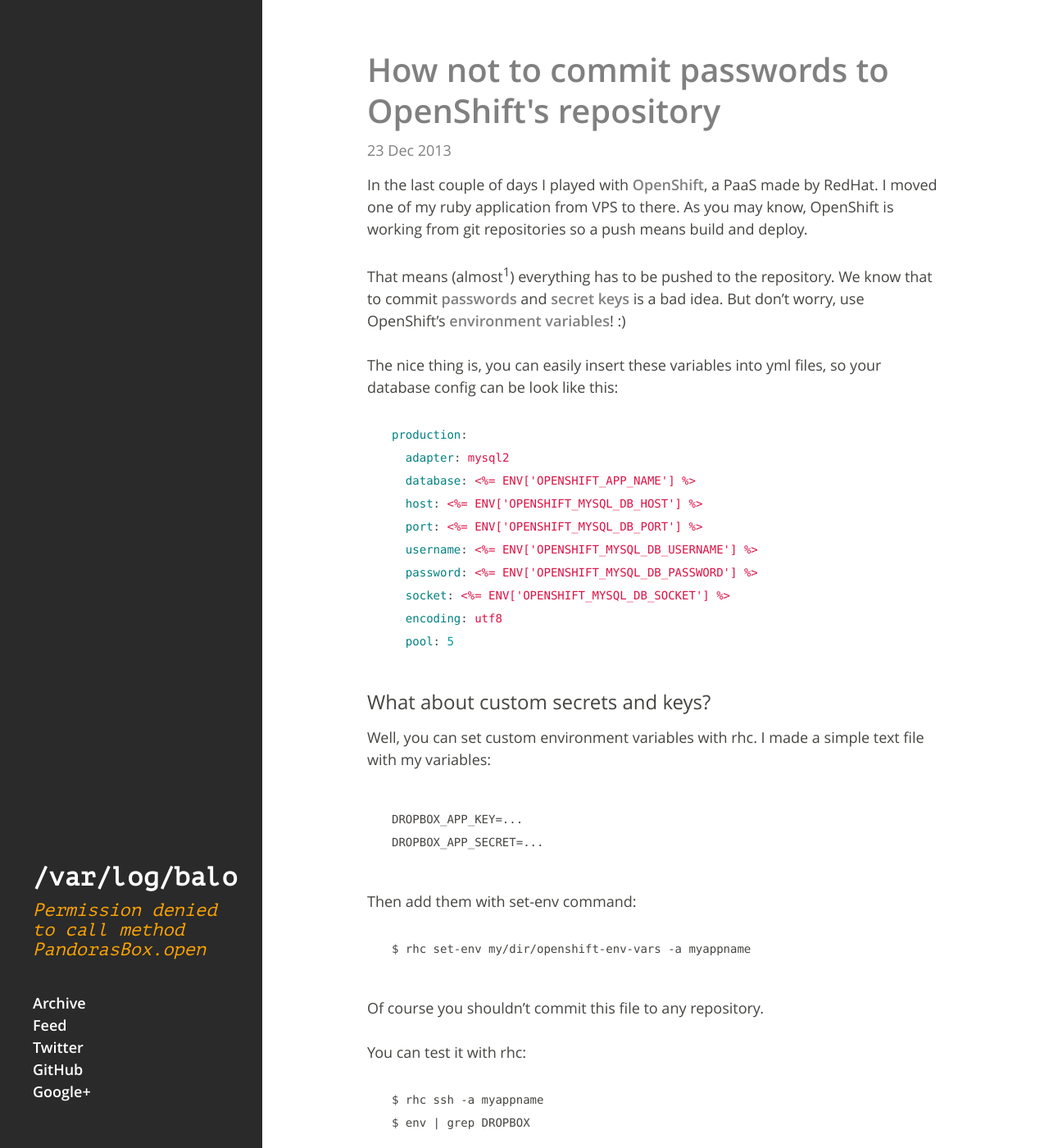
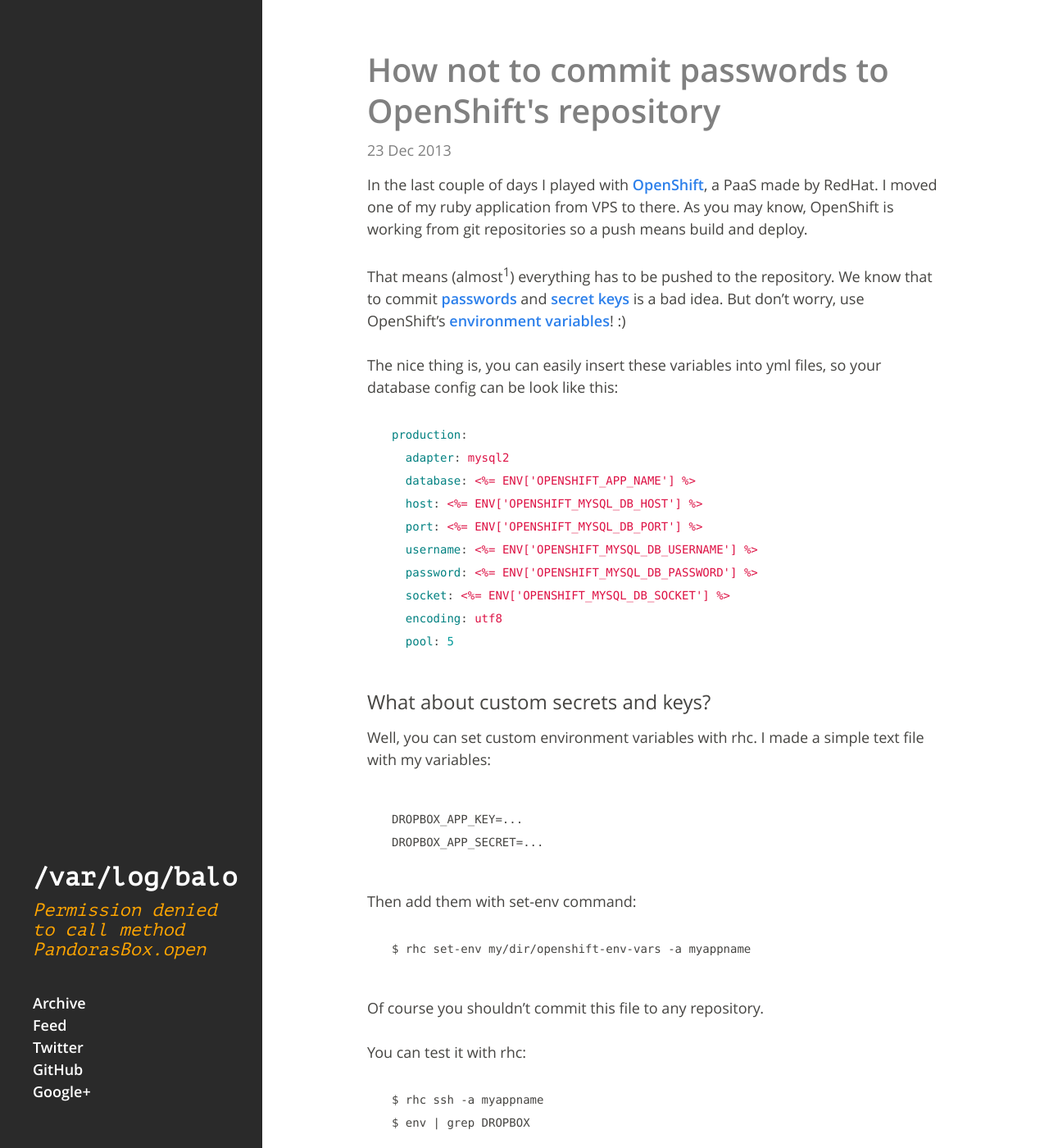
Before and after one commit to vbalazs/vbalazs.github.io, a Jekyll site: the page built from index.html, in a window 1280 px wide and 1400 px high. Shown: the whole window at 82% size. Built offline with Jekyll 4.4.1, drawn with Linux system fonts in a browser that asks for light colours; Markdown is read by kramdown in place of the engine named in the settings; the list of posts is cut into pages by our own code.

Commit message:
Change the color of links

```diff
--- a/assets/css/custom.css
+++ b/assets/css/custom.css
@@ -7,9 +7,22 @@
   font: italic 22px 'PT mono', sans-serif;
 }
 
-a {
+.post h1 a {
   color: grey;
 }
+
+.post h1 a:visited {
+  color: grey;
+}
+
+.content a {
+  color: #2D80EB;
+}
+
+.content a:visited {
+  color: #ACACAC;
+}
+
 
 .meta .date {
   color: grey;
```
